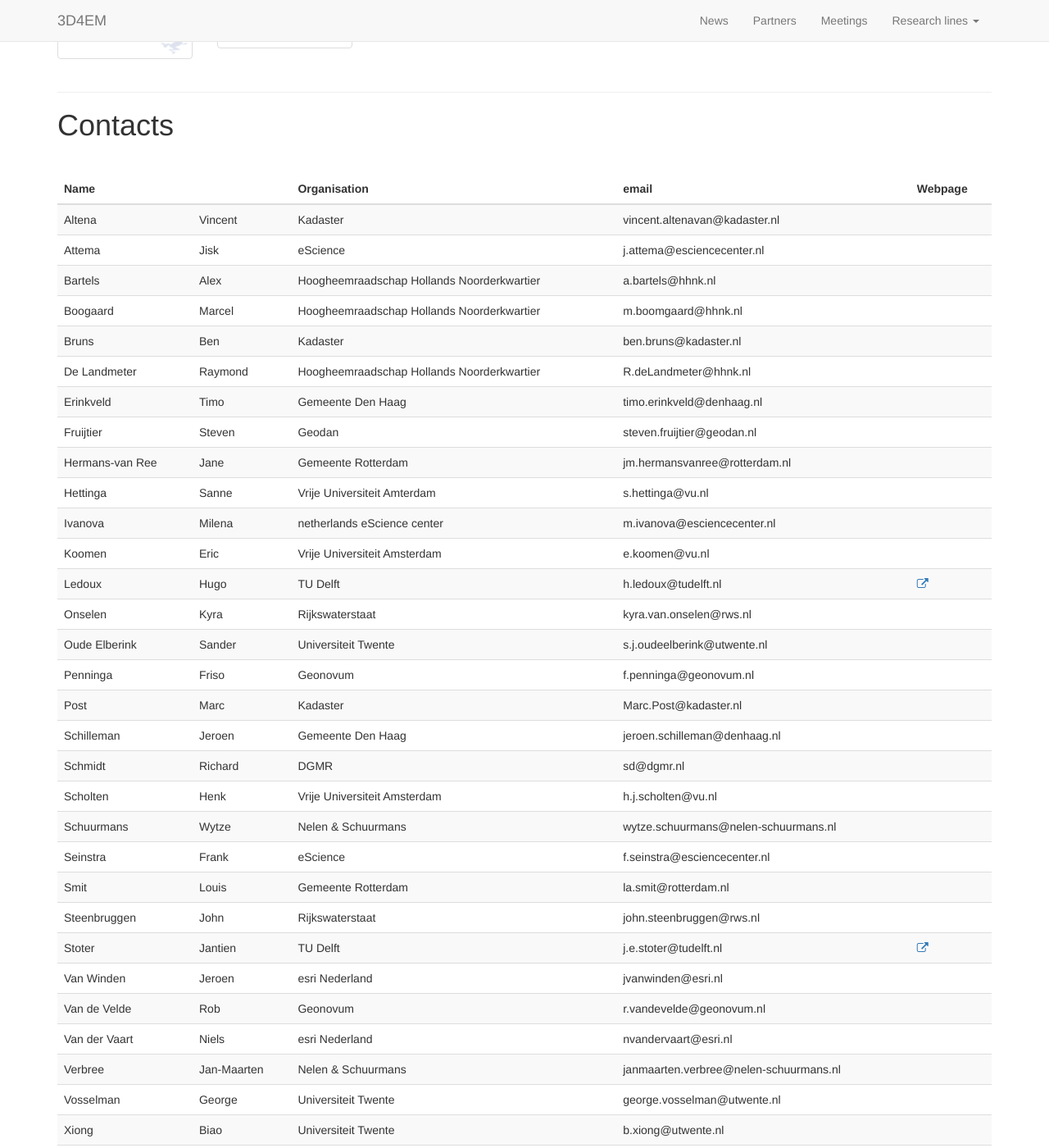
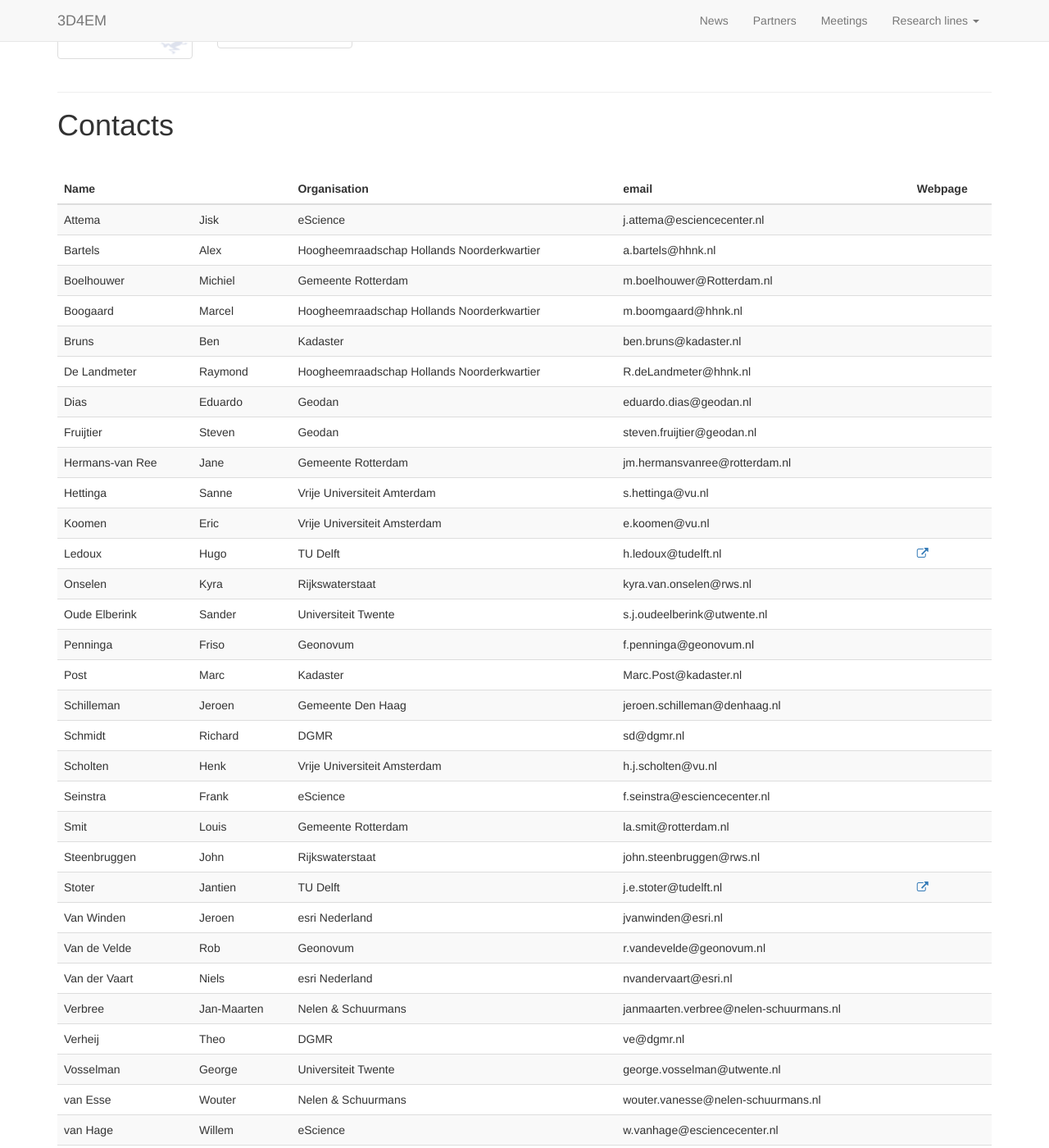
Before and after one commit to tudelft3d/website-3d4em, a Jekyll site: the page built from partners/index.md, in a window 1280 px wide and 1400 px high, scrolled down 494 px. Shown: the whole window at 82% size. Built offline with Jekyll 4.4.1, drawn with Linux system fonts in a browser that asks for light colours; nearby versions of some CDN libraries; some of the changed text lies outside the part shown.

Commit message:
changes of Jantien

```diff
--- a/_data/people.yml
+++ b/_data/people.yml
@@ -3,12 +3,6 @@
   name:    Sanne
   org:     Vrije Universiteit Amterdam
   email:   s.hettinga@vu.nl
-  # url:     http://3dgeoinfo.bk.tudelft.nl/jstoter
-
-- surname: Xiong
-  name:    Biao
-  org:     Universiteit Twente
-  email:   b.xiong@utwente.nl
   # url:     http://3dgeoinfo.bk.tudelft.nl/jstoter
 
 - surname: Stoter
@@ -48,12 +42,6 @@
   # url:
 
 
-- surname: Ivanova
-  name:    Milena
-  org:     netherlands eScience center
-  email:   m.ivanova@esciencecenter.nl
-  # url:
-
 - surname: Van de Velde
   name:    Rob
   org:     Geonovum
@@ -65,13 +53,6 @@
   org:     Kadaster
   email:   ben.bruns@kadaster.nl
   # url:
-
-- surname: Altena
-  name:    Vincent
-  org:     Kadaster
-  email:   vincent.altenavan@kadaster.nl
-  # url:
-
 
 - surname: Post
   name:    Marc
@@ -97,6 +78,18 @@
   email:   steven.fruijtier@geodan.nl
   # url:
 
+- surname: van Tilburg
+  name:    Tom
+  org:     Geodan
+  email:   tom.van.tilburg@geodan.nl
+  # url:
+
+- surname: Dias
+  name:    Eduardo
+  org:     Geodan
+  email:   eduardo.dias@geodan.nl
+  # url:
+
 - surname: Van Winden
   name:    Jeroen
   org:     esri Nederland
@@ -107,12 +100,6 @@
   name:    Niels
   org:     esri Nederland
   email:   nvandervaart@esri.nl
-  # url:
-
-- surname: Schuurmans
-  name:    Wytze
-  org:     Nelen & Schuurmans
-  email:   wytze.schuurmans@nelen-schuurmans.nl
   # url:
 
 - surname: Verbree
@@ -151,6 +138,12 @@
   email:   sd@dgmr.nl
   # url:
 
+- surname: Verheij
+  name:    Theo
+  org:     DGMR
+  email:   ve@dgmr.nl
+  # url:
+
 - surname: Smit
   name:    Louis
   org:     Gemeente Rotterdam
@@ -161,6 +154,12 @@
   name:    Jane
   org:     Gemeente Rotterdam
   email:   jm.hermansvanree@rotterdam.nl
+  # url:
+
+- surname: Boelhouwer
+  name:    Michiel
+  org:     Gemeente Rotterdam
+  email:   m.boelhouwer@Rotterdam.nl
   # url:
 
 - surname: Seinstra
@@ -187,12 +186,6 @@
   email:   f.penninga@geonovum.nl
   # url:
 
-- surname: Erinkveld
-  name:    Timo
-  org:     Gemeente Den Haag
-  email:   timo.erinkveld@denhaag.nl
-  # url:
-
 - surname: Schilleman
   name:    Jeroen
   org:     Gemeente Den Haag
```
